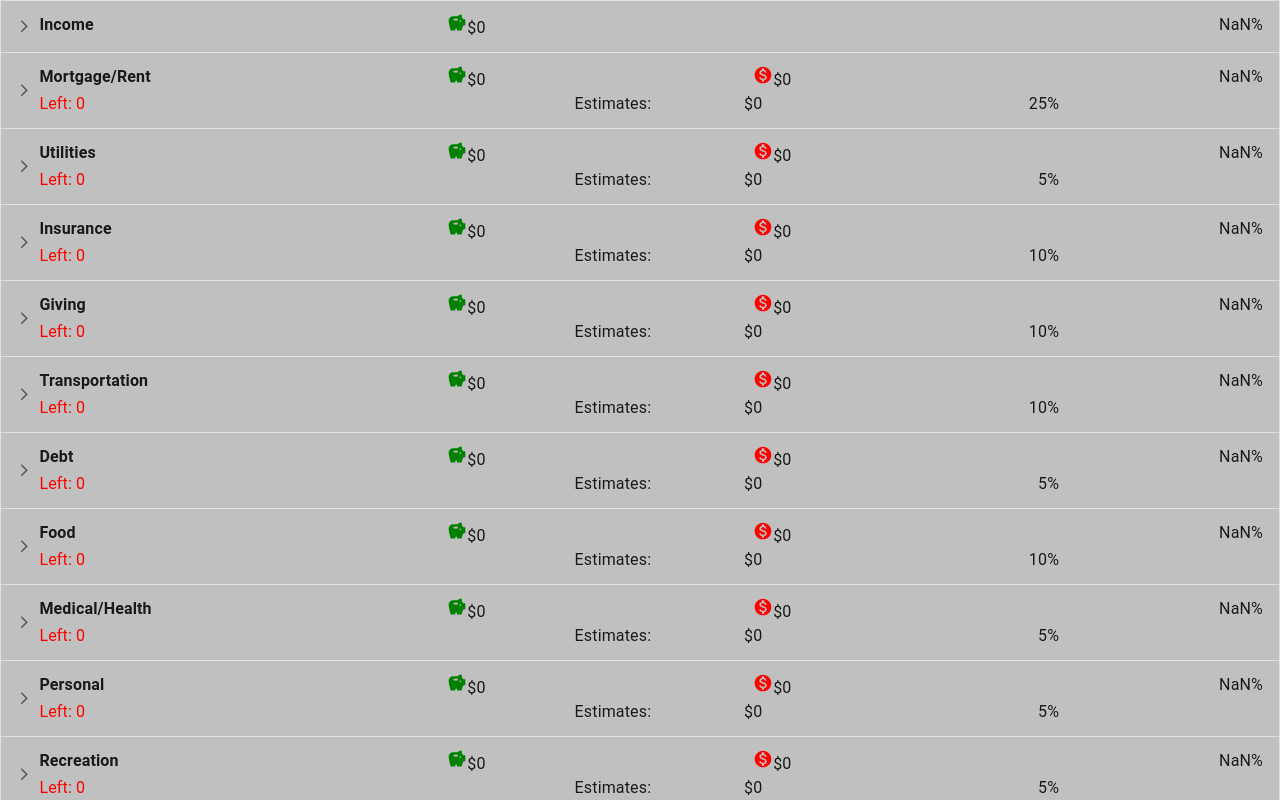
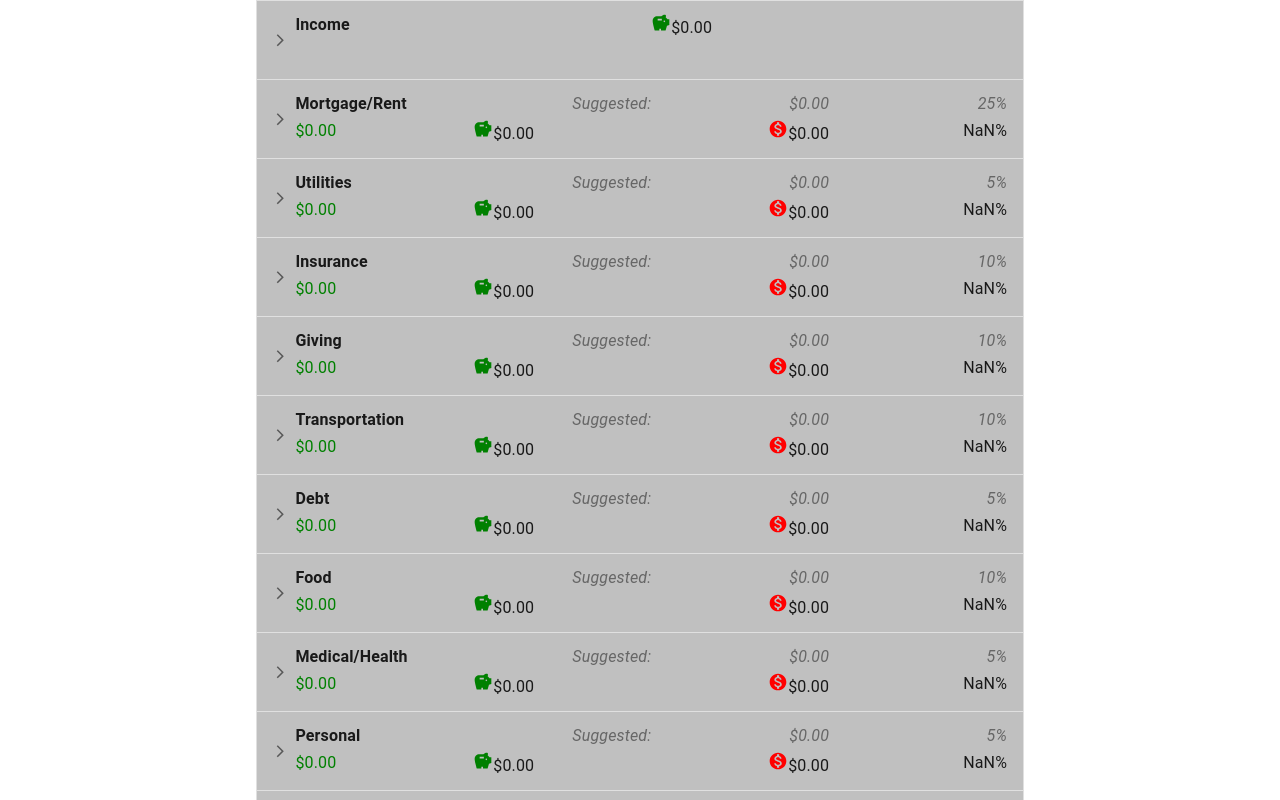
Before and after one commit to jttilley/BestBudget, a React (Create React App) app in the folder best-budget/: page / in a window 1280 px wide. Shown: the top 800 px of the page. Built offline with nearby package versions, Linux system fonts and the light colour scheme.

Commit message:
revised accordian header layouts and cleaned up accordian code a bit

```diff
--- a/best-budget/package.json
+++ b/best-budget/package.json
@@ -12,7 +12,9 @@
     "@testing-library/user-event": "^13.5.0",
     "react": "^18.2.0",
     "react-dom": "^18.2.0",
+    "react-router-dom": "^6.3.0",
     "react-scripts": "5.0.1",
+    "styled-components": "^5.3.5",
     "web-vitals": "^2.1.4"
   },
   "scripts": {
--- a/best-budget/src/Pages/Home.js
+++ b/best-budget/src/Pages/Home.js
@@ -1,6 +1,17 @@
 import React from 'react';
-import Categories from '../components/BudgetView';
+import Categories from '../views/BudgetView';
 import { personalCategories, businessCategories } from '../utils/allCategories';
+import {Router, Route} from 'react-router-dom';
+import styled from 'styled-components';
+
+const Layout = styled.div`
+  margin-left: 20%;
+  margin-right: 20%;
+
+  @media screen and (max-width: 768px){
+    margin: 0px;
+  }
+`;
 
 const Home = () => {
   let categories = personalCategories;
@@ -12,7 +23,10 @@ const Home = () => {
 
 
   return (
-    <Categories categories={categories}/>
+    <Layout>
+      <Categories categories={categories}/>
+
+    </Layout>
   )
 }
 
--- a/best-budget/src/components/AddBudgetItem.js
+++ b/best-budget/src/components/AddBudgetItem.js
@@ -15,6 +15,8 @@ import BudgetContext from '../utils/BudgetContext';
 
 export default function AddBudgetItem({ category, subCategories, id }) {
   const { addItem } = React.useContext(BudgetContext);
+
+  const [errorMsg, setErrorMsg] = React.useState("")
 
   const itemId = `${category}_itemDesc`;
   const amountId = `${category}_amount`;
@@ -48,8 +50,27 @@ export default function AddBudgetItem({ category, subCategories, id }) {
 
   const handleAddItem = (e) => {
     console.log("🚀 ~ file: AddBudgetItem.js ~ line 52 ~ handleAddItem ~ itemState", itemState)
+    const {description, amount, type, debtTotal, interest} = itemState;
 
-    const {description, amount, type, debtTotal, interest} = itemState;
+    let missingInput = "";
+
+    if (description === "") missingInput += "Item Description, ";
+    if (amount === "") missingInput += "Pay, ";
+    if (type !== 'Budget' && type !== 'Expense') missingInput += "Item Type must be Budget or Expense"
+
+    if (category === 'Debt') {
+      if (debtTotal === "") missingInput += "Debt Total, ";
+      if (interest === "") missingInput += "Interest Rate, ";
+    }
+    console.log("🚀 ~ file: AddBudgetItem.js ~ line 61 ~ handleAddItem ~ missingInput", missingInput)
+
+    if (missingInput !== "") {
+      missingInput = missingInput.substring(0,missingInput.length - 2); //trim  off last comma & space
+      setErrorMsg(`The item cannot be added because you are missing the following info: \r\n${missingInput}`);
+      return;
+    } else {
+      setErrorMsg("");
+    }
 
     addItem(description,amount,type,category,id,debtTotal,interest);
 
@@ -142,6 +163,7 @@ export default function AddBudgetItem({ category, subCategories, id }) {
         </Grid>
       }
       </Grid>
+      <p style={{color: "red"}}>{errorMsg}</p>
     </form>
   );
 }
--- a/best-budget/src/components/CategoryHeader.js
+++ b/best-budget/src/components/CategoryHeader.js
@@ -2,6 +2,8 @@ import React from "react";
 import { Grid, Typography } from "@mui/material";
 import MonetizationOnIcon from '@mui/icons-material/MonetizationOn';
 import SavingsIcon from '@mui/icons-material/Savings';
+import styled from 'styled-components';
+import { maxWidth } from "@mui/system";
 
 // add totals info to category header
 const CategoryHeader = ({category, budgetTotal, expenseTotal, estPercent, income}) => {
@@ -16,10 +18,10 @@ const CategoryHeader = ({category, budgetTotal, expenseTotal, estPercent, income
     <>
       <Grid container sx={{textAlign: 'left'}}>
         <Grid item xs={4}>
-          <Typography><strong>{category}</strong></Typography>
+          <Typography ><strong>{category}</strong></Typography>
         </Grid>
         <Grid item xs={3}>
-          <Typography><SavingsIcon fontSize="small" sx={{color: 'green', alignItems: 'flex-end'}}/>${budgetTotal}</Typography>
+          <Typography><SavingsIcon fontSize="small" sx={{color: 'green', alignItems: 'flex-end'}}/>${budgetTotal.toFixed(2)}</Typography>
         </Grid>
         { category === 'Income' ? <Grid item xs={3}></Grid> :
             <Grid item xs={3}>
--- /dev/null
+++ b/best-budget/src/components/catHead2.js
@@ -0,0 +1,67 @@
+import React from "react";
+import { Grid, Typography, Box } from "@mui/material";
+import MonetizationOnIcon from '@mui/icons-material/MonetizationOn';
+import SavingsIcon from '@mui/icons-material/Savings';
+import styled from 'styled-components';
+// import { maxWidth } from "@mui/system";
+
+// add totals info to category header
+const CategoryHeader2 = ({category, budgetTotal, expenseTotal, estPercent, income}) => {
+// console.log("🚀 ~ file: CategoryHeader.js ~ line 7 ~ CategoryHeader ~ category", category)
+
+  if (category === 'Income') {
+    budgetTotal = income;
+  }
+
+  let budgLeft = budgetTotal - expenseTotal;
+  let estAmt = income * estPercent/100;
+  let percentage = Math.round((budgetTotal / income)*100);
+
+  return (
+    <Box sx={{
+            display: 'grid',
+            gap: 0,
+            width: '100%',
+            gridTemplateRows: 'repeat(2, 1fr)',
+            }}>
+      <Box sx={{display: 'inline-grid',
+                gap:0,
+                width:'100%',
+                gridTemplateColumns: category === 'Income'
+                ? 'repeat(2, 1fr)'
+                : 'repeat(4, 1fr)',
+                textAlign: category === 'Income' ? 'left' : 'right'}}>
+        <Typography sx={{textAlign: 'left'}}><strong>{category}</strong></Typography>
+        { category === 'Income' ? <Typography><SavingsIcon fontSize="small" sx={{color: 'green', alignItems: 'flex-end'}}/>${budgetTotal.toFixed(2)}</Typography> :
+          <>
+            <Typography sx={{color:'#666666', textAlign:'right'}}> <i> Suggested:</i></Typography>
+            <Typography sx={{color:'#666666'}}> <i> ${estAmt.toFixed(2)}</i></Typography>
+            <Typography sx={{color:'#666666'}}> <i> {estPercent}%</i></Typography>
+          </>
+        }
+      </Box>
+      { category === 'Income' ? <></> :
+        <Box sx={{display: 'inline-grid',
+                gap:0,
+                width:'100%',
+                gridTemplateColumns: 'repeat(4, 1fr)',
+                textAlign: category === 'Income' ? 'left' : 'right'}}>
+
+          <>
+            { budgLeft >= 0 ?
+              <Typography sx={{color: 'green', textAlign: 'left'}}>${budgLeft.toFixed(2)}</Typography>
+              :
+              <Typography sx={{color: 'red', textAlign: 'left'}}>${budgLeft.toFixed(2)}</Typography>
+            }
+            <Typography sx={{textAlign: 'left'}}><SavingsIcon fontSize="small" sx={{color: 'green', alignItems: 'flex-end'}}/>${budgetTotal.toFixed(2)}</Typography>
+
+            <Typography sx={{textAlign: 'right'}}><MonetizationOnIcon fontSize="small" sx={{color: 'red'}}/>${expenseTotal.toFixed(2)}</Typography>
+            <Typography sx={{textAlign: 'right'}}> {percentage}%</Typography>
+          </>
+        </Box>
+      }
+    </Box>
+  );
+}
+
+export default CategoryHeader2;
--- a/best-budget/src/components/BudgetView.js
+++ b/best-budget/src/views/BudgetView.js
@@ -1,18 +1,16 @@
 import * as React from 'react';
 import { styled } from '@mui/material/styles';
 import ArrowForwardIosSharpIcon from '@mui/icons-material/ArrowForwardIosSharp';
-import MuiAccordion, { AccordionProps } from '@mui/material/Accordion';
-import MuiAccordionSummary, {
-  AccordionSummaryProps,
-} from '@mui/material/AccordionSummary';
+import MuiAccordion from '@mui/material/Accordion';
+import MuiAccordionSummary from '@mui/material/AccordionSummary';
 import MuiAccordionDetails from '@mui/material/AccordionDetails';
 import Typography from '@mui/material/Typography';
-import AddBudgetItem from './AddBudgetItem';
+import AddBudgetItem from '../components/AddBudgetItem';
 import BudgetContext from '../utils/BudgetContext';
-import CategoryHeader from './CategoryHeader';
-import BudgetItems from './BudgetItems';
+import CategoryHeader from '../components/CategoryHeader';
+import BudgetItems from '../components/BudgetItems';
+import CategoryHeader2 from '../components/catHead2';
 
-// copied from Material UI site
 const Accordion = styled((props) => (
   <MuiAccordion disableGutters elevation={0} square {...props} />
 ))(({ theme }) => ({
@@ -23,12 +21,8 @@ const Accordion = styled((props) => (
   '&:before': {
     display: 'none',
   },
-  palette: {
-    mode: 'dark',
-  },
 }));
 
-// copied from Material UI site
 const AccordionSummary = styled((props) => (
   <MuiAccordionSummary
     expandIcon={<ArrowForwardIosSharpIcon sx={{ fontSize: '0.9rem' }} />}
@@ -48,11 +42,11 @@ const AccordionSummary = styled((props) => (
   },
 }));
 
-// copied from Material UI site
 const AccordionDetails = styled(MuiAccordionDetails)(({ theme }) => ({
   padding: theme.spacing(2),
   borderTop: '1px solid rgba(0, 0, 0, .125)',
 }));
+
 
 const GetMonthsLastDay = (month = -1) => {
   let dt = new Date()
@@ -74,20 +68,12 @@ if (local) {
   const [budgetCategories, setBudgetCategories] = React.useState(categories);
   const [budgetItems, setBudgetItems] = React.useState(localItems);
 
-  let startPanel;
-
-  // const [expanded, setExpanded] = React.useState<"" | false>('panel1');
   // const [expanded, setExpanded] = React.useState(categories[0].budgetTotal === 0 ? 'panel1' : false);
   const [expanded, setExpanded] = React.useState(false);
 
-    // const handleChange =
-  //   (panel: "string") => (event: React.SyntheticEvent, newExpanded: boolean) => {
-  //     setExpanded(newExpanded ? panel : false);
-  //   };
   const handleChange = (panel) => (event, newExpanded) => {
     setExpanded(newExpanded ? panel : false);
-  };
-
+  }
   // React.useEffect(() => {
   //   OrganizeBudgetItems();
   //   setBudgetCategories(categories);
@@ -225,7 +211,7 @@ if (local) {
 
           <AccordionSummary aria-controls="panel' + category.id + 'd-content" id="panel' + category.id + 'd-header" sx={{backgroundColor: 'silver'}}>
 
-            <CategoryHeader category={category.name} budgetTotal={category.budgetTotal} expenseTotal={category.expensesTotal} estPercent={category.startPercent} income={budgetCategories[0].budgetTotal}/>
+            <CategoryHeader2 category={category.name} budgetTotal={category.budgetTotal} expenseTotal={category.expensesTotal} estPercent={category.startPercent} income={budgetCategories[0].budgetTotal}/>
 
           </AccordionSummary>
 
```
Also changed, not shown: best-budget/models/BudgetItems.js (added), best-budget/models/index.js (added), 1 other file (tests, documents, lock files or other folders). Lines whose indentation alone changed are shown as unchanged.
